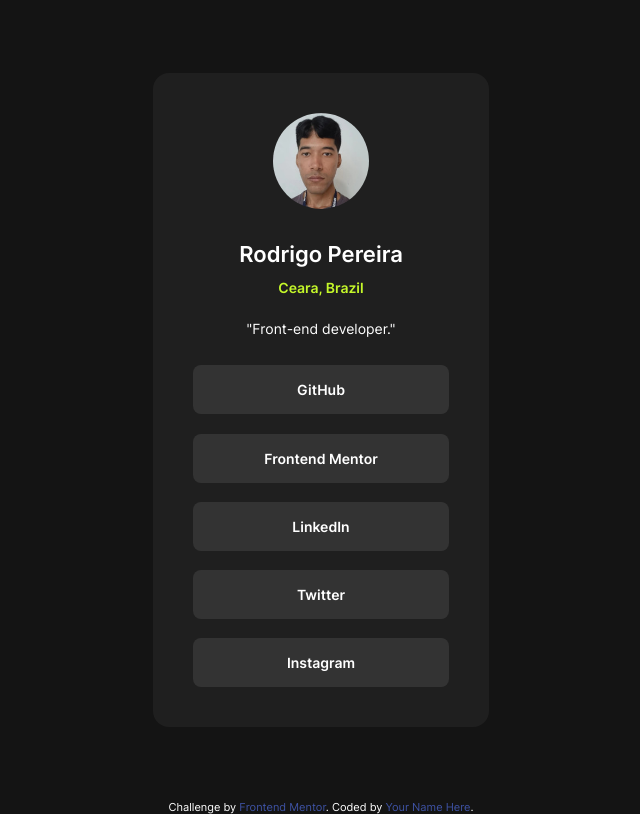
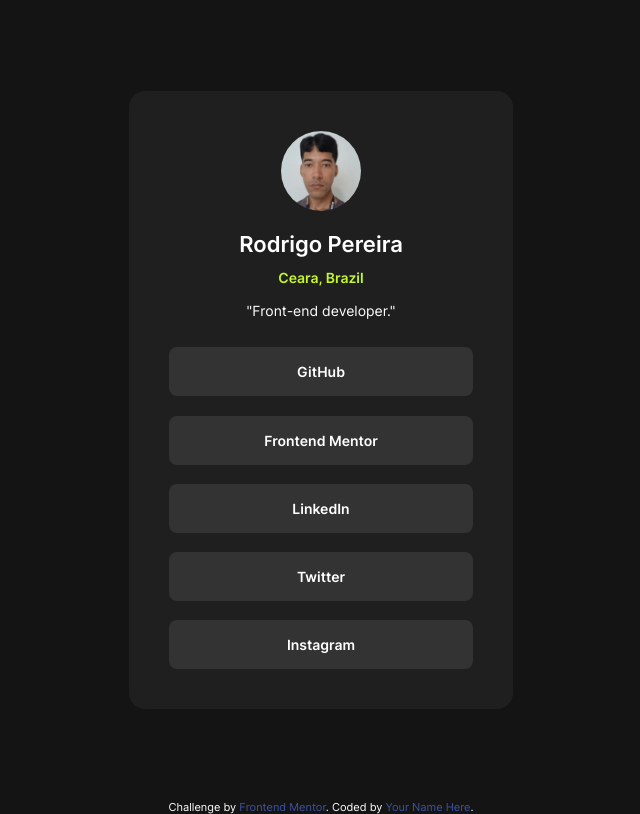
Before and after one commit to rodrigopereira21/social-links-profile-main, a plain HTML site: page index.html in a window 1280 px wide. Shown: the whole page, without its empty margins (319-959 px from the left). Drawn offline with Linux system fonts and the light colour scheme.

Commit message:
Update style.css

```diff
--- a/style.css
+++ b/style.css
@@ -70,7 +70,7 @@ body {
 .user-location {
     color: var(--Green);
     font-weight: var(--fw-600);
-    margin-bottom: 1.5rem;
+    margin: 0.5rem 0 1rem;
 
 }
 
@@ -97,7 +97,8 @@ body {
     min-height: 100dvh;
 }
 .social-container {
-    min-width: 24em;
+    max-width: 24rem;
+    width: 100%;
     padding: 2.5rem;
     background: var(--Grey-800);
     border-radius: 1rem;
@@ -118,7 +119,9 @@ body {
 /* general styles */
 
 .user-image {
+    display: block;
     border-radius: 50%;
-    width: 6rem;
-    margin-bottom: 2rem;
+    width: 5rem;
+    height: 5rem;
+    margin-bottom: 1.25rem;
 }
```
